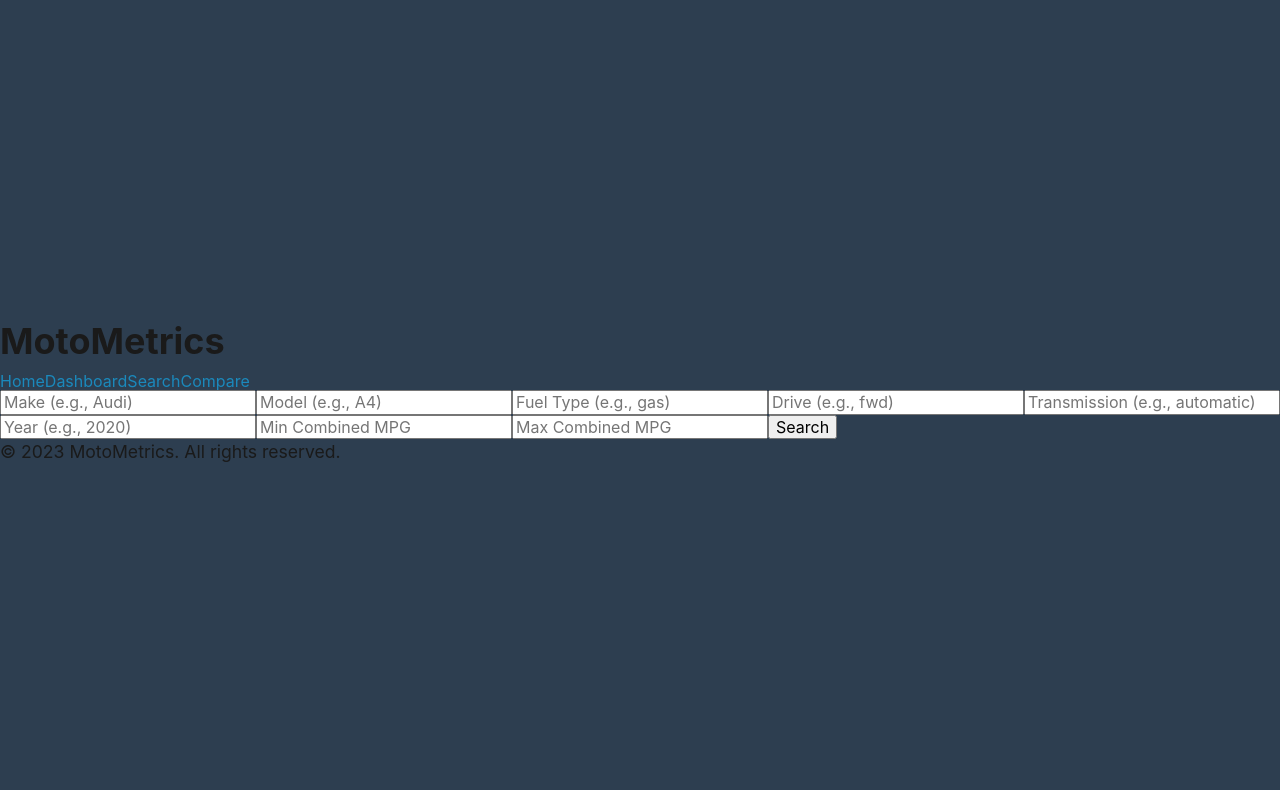
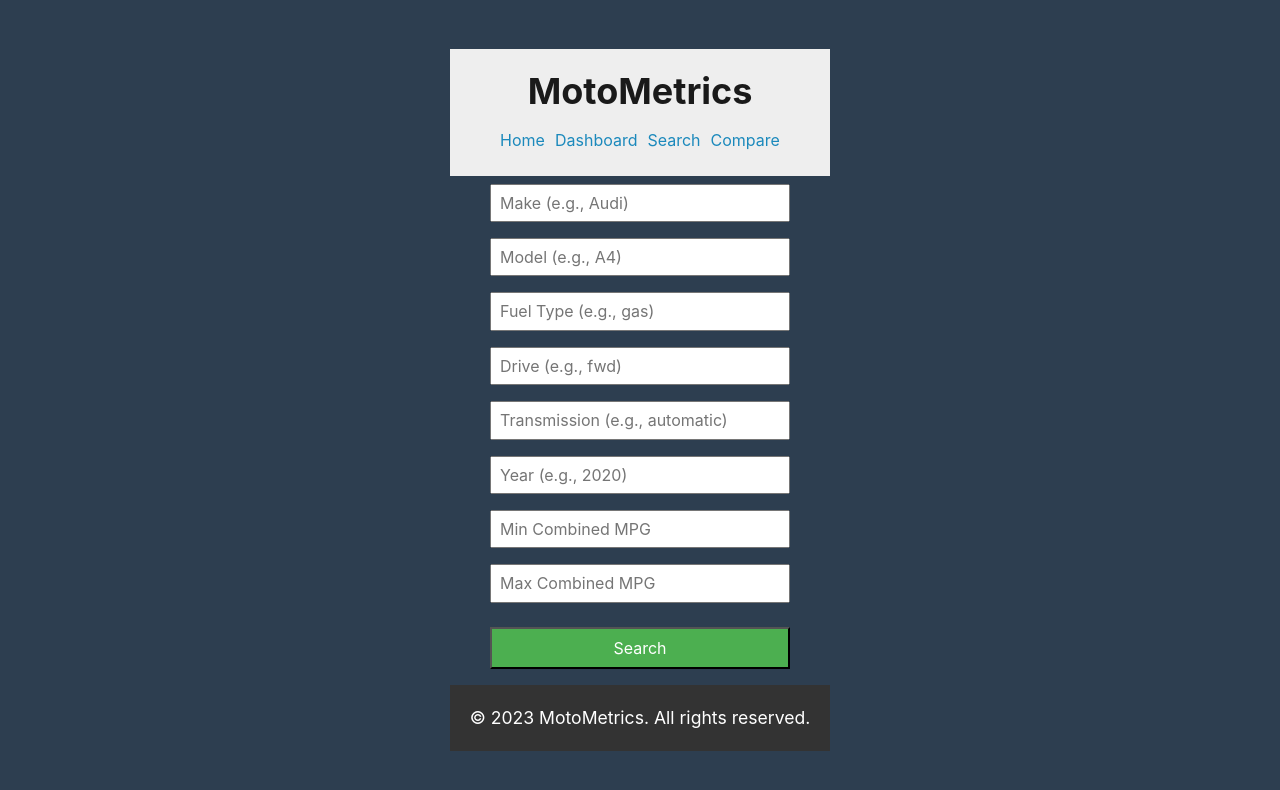
Before and after one commit to Thinker92/MotoMetrics, a React (Vite) app in the folder client/: page /search in a window 1280 px wide. Shown: the top 790 px of the page. Built offline with nearby package versions, Linux system fonts and the light colour scheme.

Commit message:
basic styling on the components and pages to make them presentable

```diff
--- a/client/src/App.css
+++ b/client/src/App.css
@@ -6,7 +6,7 @@
  * 2. Prevent adjustments of font size after orientation changes in iOS.
  */
  html {
-  line-height: 1.15;
+  line-height: 2;
   /* 1 */
   -webkit-text-size-adjust: 100%;
   /* 2 */
--- a/client/src/components/Footer.jsx
+++ b/client/src/components/Footer.jsx
@@ -1,9 +1,19 @@
+import React from "react";
+
 const Footer = () => {
-    return (
-      <footer className="footer">
-        <p>© 2023 MotoMetrics. All rights reserved.</p>
-      </footer>
-    );
-  };
+  return (
+    <footer
+      className="footer"
+      style={{
+        backgroundColor: "#333",
+        color: "#fff",
+        padding: "20px",
+        textAlign: "center",
+      }}
+    >
+      <p style={{ margin: "0" }}>© 2023 MotoMetrics. All rights reserved.</p>
+    </footer>
+  );
+};
 
-  export default Footer;
+export default Footer;
--- a/client/src/components/Header.jsx
+++ b/client/src/components/Header.jsx
@@ -1,13 +1,23 @@
-import { Link } from 'react-router-dom';
+import React from "react";
+import { Link } from "react-router-dom";
 
 const Header = () => {
   return (
-    <header className="header">
-      <h1>MotoMetrics</h1>
-      <nav>
-        <Link to="/">Home</Link>
-        <Link to="/dashboard">Dashboard</Link>
-        <Link to="/search">Search</Link>
+    <header
+      className="header"
+      style={{ padding: "20px", textAlign: "center", backgroundColor: "#eee" }}
+    >
+      <h1 style={{ margin: "0" }}>MotoMetrics</h1>
+      <nav style={{ marginTop: "10px" }}>
+        <Link to="/" style={{ marginRight: "10px" }}>
+          Home
+        </Link>
+        <Link to="/dashboard" style={{ marginRight: "10px" }}>
+          Dashboard
+        </Link>
+        <Link to="/search" style={{ marginRight: "10px" }}>
+          Search
+        </Link>
         <Link to="/compare">Compare</Link>
       </nav>
     </header>
--- a/client/src/components/Login.jsx
+++ b/client/src/components/Login.jsx
@@ -1,4 +1,4 @@
-import { useState } from 'react';
+import React, { useState } from 'react';
 import { useMutation } from '@apollo/client';
 import { CREATE_USER, LOGIN_USER } from '../utils/mutations';
 import Auth from '../utils/auth';
@@ -7,7 +7,6 @@ const LoginForm = () => {
   const [isLogin, setIsLogin] = useState(true);
   const [createUser, { loading: createUserLoading, error: createUserError }] = useMutation(CREATE_USER);
   const [loginUser, { loading: loginUserLoading, error: loginUserError }] = useMutation(LOGIN_USER);
-
 
   const initialFormData = isLogin
     ? { username: '', password: '' }
@@ -23,17 +22,17 @@ const LoginForm = () => {
     e.preventDefault();
     try {
       if (isLogin) {
-        const user  = await loginUser({ variables: { username: formData.username, password: formData.password }});
-        const token =user.data.login.token;
+        const user = await loginUser({ variables: { username: formData.username, password: formData.password } });
+        const token = user.data.login.token;
         Auth.login(token);
         console.log(user);
+      } else {
+        const { data } = await createUser({
+          variables: { username: formData.username, email: formData.email, password: formData.password },
+        });
 
-
-      } else {
-        const { data } = await createUser({ variables: { username: formData.username, email: formData.email, password: formData.password }});
-
-        console.log(`Successfully Signed up: ${data}`)
-        console.log(data)
+        console.log(`Successfully Signed up: ${data}`);
+        console.log(data);
       }
     } catch (error) {
       console.error('Error:', error);
@@ -41,11 +40,12 @@ const LoginForm = () => {
   };
 
   return (
-    <div>
+    <div style={formContainerStyle}>
       <h2>{isLogin ? 'Login' : 'Signup'}</h2>
-      <form onSubmit={handleSubmit}>
+      <form style={formStyle} onSubmit={handleSubmit}>
         {!isLogin && (
           <input
+            style={inputStyle}
             type="email"
             name="email"
             value={formData.email}
@@ -55,6 +55,7 @@ const LoginForm = () => {
           />
         )}
         <input
+          style={inputStyle}
           type="text"
           name="username"
           value={formData.username}
@@ -63,6 +64,7 @@ const LoginForm = () => {
           required
         />
         <input
+          style={inputStyle}
           type="password"
           name="password"
           value={formData.password}
@@ -70,20 +72,60 @@ const LoginForm = () => {
           placeholder="Password"
           required
         />
-        <button type="submit">{isLogin ? 'Login' : 'Signup'}</button>
+        <button style={buttonStyle} type="submit">
+          {isLogin ? 'Login' : 'Signup'}
+        </button>
       </form>
-      <button onClick={() => {
+      <button style={toggleButtonStyle} onClick={() => {
         setIsLogin(!isLogin);
-        setFormData(initialFormData); // Reset form data when toggling
+        setFormData(initialFormData);
       }}>
         {isLogin ? 'Need an account? Signup' : 'Have an account? Login'}
       </button>
-      {createUserLoading && <p>Creating user...</p>}
-      {loginUserLoading && <p>Logging in...</p>}
-      {createUserError && <p>Error creating user: {createUserError.message}</p>}
-      {loginUserError && <p>Error logging in: {loginUserError.message}</p>}
+      {createUserLoading && <p>Loading...</p>}
+      {loginUserLoading && <p>Loading...</p>}
+      {createUserError && <p style={errorStyle}>Error creating user: {createUserError.message}</p>}
+      {loginUserError && <p style={errorStyle}>Error logging in: {loginUserError.message}</p>}
     </div>
   );
 };
 
+const formContainerStyle = {
+  maxWidth: '400px',
+  margin: 'auto',
+  padding: '20px',
+  boxShadow: '0 0 10px rgba(0, 0, 0, 0.1)',
+};
+
+const formStyle = {
+  display: 'flex',
+  flexDirection: 'column',
+};
+
+const inputStyle = {
+  margin: '8px 0',
+  padding: '10px',
+  fontSize: '16px',
+};
+
+const buttonStyle = {
+  margin: '16px 0',
+  padding: '12px',
+  fontSize: '16px',
+  backgroundColor: '#4CAF50',
+  color: 'white',
+  cursor: 'pointer',
+};
+
+const toggleButtonStyle = {
+  fontSize: '14px',
+  color: '#333',
+  cursor: 'pointer',
+};
+
+const errorStyle = {
+  color: 'red',
+  marginTop: '10px',
+};
+
 export default LoginForm;
--- a/client/src/components/SearchForm.jsx
+++ b/client/src/components/SearchForm.jsx
@@ -1,4 +1,4 @@
-import { useState } from "react";
+import React, { useState } from "react";
 import PropTypes from "prop-types";
 
 const SearchForm = ({ onSearch }) => {
@@ -20,63 +20,84 @@ const SearchForm = ({ onSearch }) => {
   const handleSubmit = async (e) => {
     e.preventDefault();
     // Filter out empty strings and convert numbers
-    const filteredParams = Object.entries(searchParams).reduce((acc, [key, value]) => {
-      if (value) {
-        acc[key] = (key === "year" || key === "min_comb_mpg" || key === "max_comb_mpg") ? parseInt(value) : value;
-      }
-      return acc;
-    }, {});
+    const filteredParams = Object.entries(searchParams).reduce(
+      (acc, [key, value]) => {
+        if (value) {
+          acc[key] =
+            key === "year" || key === "min_comb_mpg" || key === "max_comb_mpg"
+              ? parseInt(value, 10)
+              : value;
+        }
+        return acc;
+      },
+      {}
+    );
 
     onSearch(filteredParams);
   };
 
   return (
-    <form onSubmit={handleSubmit}>
+    <form
+      style={{
+        display: "flex",
+        flexDirection: "column",
+        maxWidth: "300px",
+        margin: "auto",
+      }}
+      onSubmit={handleSubmit}
+    >
       <input
+        style={inputStyle}
         name="make"
         placeholder="Make (e.g., Audi)"
         onChange={handleChange}
       />
       <input
+        style={inputStyle}
         name="model"
         placeholder="Model (e.g., A4)"
         onChange={handleChange}
       />
       <input
+        style={inputStyle}
         name="fuel_type"
         placeholder="Fuel Type (e.g., gas)"
         onChange={handleChange}
       />
       <input
+        style={inputStyle}
         name="drive"
         placeholder="Drive (e.g., fwd)"
         onChange={handleChange}
       />
       <input
+        style={inputStyle}
         name="transmission"
         placeholder="Transmission (e.g., automatic)"
         onChange={handleChange}
       />
       <input
+        style={inputStyle}
         name="year"
         placeholder="Year (e.g., 2020)"
         onChange={handleChange}
-        type="number"
       />
       <input
+        style={inputStyle}
         name="min_comb_mpg"
         placeholder="Min Combined MPG"
         onChange={handleChange}
-        type="number"
       />
       <input
+        style={inputStyle}
         name="max_comb_mpg"
         placeholder="Max Combined MPG"
         onChange={handleChange}
-        type="number"
       />
 
-      <button type="submit">Search</button>
+      <button style={buttonStyle} type="submit">
+        Search
+      </button>
     </form>
   );
 };
@@ -85,4 +106,19 @@ SearchForm.propTypes = {
   onSearch: PropTypes.func.isRequired,
 };
 
+const inputStyle = {
+  margin: "8px 0",
+  padding: "8px",
+  fontSize: "16px",
+};
+
+const buttonStyle = {
+  margin: "16px 0",
+  padding: "10px",
+  fontSize: "16px",
+  backgroundColor: "#4CAF50",
+  color: "white",
+  cursor: "pointer",
+};
+
 export default SearchForm;
--- a/client/src/pages/Compare.jsx
+++ b/client/src/pages/Compare.jsx
@@ -1,3 +1,4 @@
+import React from "react";
 import Header from "../components/Header";
 import Footer from "../components/Footer";
 
@@ -5,8 +6,33 @@ const Compare = () => {
   return (
     <div>
       <Header />
-      <div className="main-content">
-        <h2>Compare Cars</h2>
+      <div
+        className="main-content"
+        style={{ display: "flex", justifyContent: "space-around" }}
+      >
+        <div
+          style={{
+            maxWidth: "400px",
+            margin: "20px",
+            padding: "20px",
+            backgroundColor: "#fff",
+            boxShadow: "0 0 10px rgba(0, 0, 0, 0.1)",
+          }}
+        >
+          <h3 style={{ marginBottom: "10px" }}>Car 1</h3>
+        </div>
+
+        <div
+          style={{
+            maxWidth: "400px",
+            margin: "20px",
+            padding: "20px",
+            backgroundColor: "#fff",
+            boxShadow: "0 0 10px rgba(0, 0, 0, 0.1)",
+          }}
+        >
+          <h3 style={{ marginBottom: "10px" }}>Car 2</h3>
+        </div>
       </div>
       <Footer />
     </div>
--- a/client/src/pages/Dashboard.jsx
+++ b/client/src/pages/Dashboard.jsx
@@ -1,13 +1,49 @@
-import Header from '../components/Header';
-import Footer from '../components/Footer';
+import React from "react";
+import Header from "../components/Header";
+import Footer from "../components/Footer";
 
 const Dashboard = () => {
+  const userData = {
+    username: "Placeholder",
+    email: "test@example.com",
+  };
+
   return (
     <div>
       <Header />
-      <div className="main-content">
-        <h2>Your Information</h2>
+      <div
+        style={{
+          textAlign: "center",
+          maxWidth: "400px",
+          margin: "20px auto",
+        }}
+      >
+        <h2 style={{ color: "#fff" }}>Your Information</h2>
 
+        <div
+          style={{
+            padding: "20px",
+            backgroundColor: "#fff",
+            boxShadow: "0 0 10px rgba(0, 0, 0, 0.1)",
+          }}
+        >
+          <h3>User Details</h3>
+          <div
+            style={{
+              padding: "10px",
+              border: "1px solid #ccc",
+              borderRadius: "5px",
+              marginTop: "10px",
+            }}
+          >
+            <p>
+              <strong>Username:</strong> {userData.username}
+            </p>
+            <p>
+              <strong>Email:</strong> {userData.email}
+            </p>
+          </div>
+        </div>
       </div>
       <Footer />
     </div>
```
Lines whose indentation alone changed are shown as unchanged.
